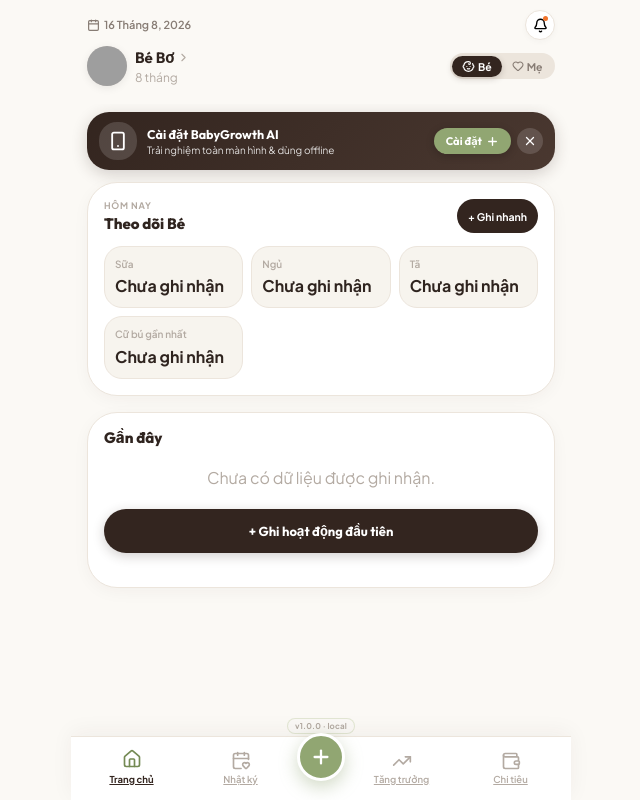
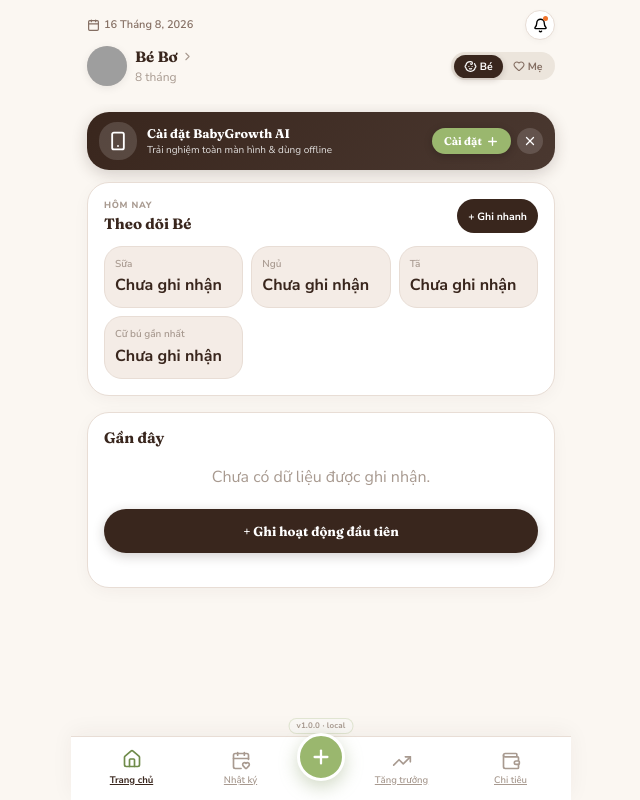
Before and after one commit to dvphuit/baby-growth, a React (Vite) app in the folder app/: page / in a window 1280 px wide. Shown: the whole page, without its empty margins (319-959 px from the left). Built offline with nearby package versions, Linux system fonts and the light colour scheme; grey boxes are pictures that could not be loaded.

Commit message:
Apply Haven wellness design tokens

```diff
--- a/app/index.html
+++ b/app/index.html
@@ -13,10 +13,10 @@
 
     <title>BabyGrowth AI | Theo dõi phát triển Bé & Mẹ</title>
 
-    <!-- Google Fonts: Outfit & Plus Jakarta Sans -->
+    <!-- Haven typography: Fraunces for reflective display, Nunito Sans for UI and body -->
     <link rel="preconnect" href="https://fonts.googleapis.com" />
     <link rel="preconnect" href="https://fonts.gstatic.com" crossorigin />
-    <link href="https://fonts.googleapis.com/css2?family=Outfit:wght@400;500;600;700;800&family=Plus+Jakarta+Sans:wght@400;500;600;700&display=swap" rel="stylesheet" />
+    <link href="https://fonts.googleapis.com/css2?family=Fraunces:opsz,wght@9..144,600;9..144,700&family=Nunito+Sans:opsz,wght@6..12,400;6..12,500;6..12,600;6..12,700;6..12,800;6..12,900&display=swap" rel="stylesheet" />
 
     <link rel="icon" href="/favicon.ico" sizes="48x48" />
     <link rel="icon" type="image/svg+xml" href="/favicon.svg" />
--- a/app/src/styles/refactor-primitives.css
+++ b/app/src/styles/refactor-primitives.css
@@ -1,13 +1,14 @@
 /* Shared primitives used by the local-first tracker views introduced in the v3 refactor. */
 
+/* Haven visual language: warm ivory canvas, espresso hierarchy, restorative sage, tactile care. */
 .app-card {
   width: 100%;
   box-sizing: border-box;
-  padding: var(--card-padding, 14px);
+  padding: var(--card-padding, 16px);
   background: var(--color-card-bg, #FFFFFF);
-  border: 1px solid var(--color-border-subtle, #E8E0D5);
-  border-radius: var(--radius-xl, 20px);
-  box-shadow: var(--shadow-card, 0 4px 16px rgba(51, 37, 31, 0.08));
+  border: 1px solid var(--color-border-subtle, #E8DDD5);
+  border-radius: var(--radius-lg, 24px);
+  box-shadow: var(--shadow-card, 0 4px 16px rgba(57, 38, 29, 0.06));
 }
 
 .section-header-row {
@@ -19,7 +20,7 @@
 
 .section-eyebrow {
   margin-bottom: 3px;
-  color: var(--color-text-muted, #8B817B);
+  color: var(--color-text-muted, #A89A90);
   font-size: 9px;
   font-weight: 800;
   letter-spacing: 0.08em;
@@ -27,7 +28,7 @@
 
 .section-title {
   margin: 0;
-  color: var(--color-text-primary, #33251F);
+  color: var(--color-text-primary, #39261D);
   font-family: var(--font-family-display, inherit);
   font-size: 15px;
   font-weight: 800;
@@ -44,18 +45,19 @@
   padding: 6px 11px;
   border: 0;
   border-radius: var(--radius-pill, 999px);
-  background: var(--color-primary-dark, #33251F);
+  background: var(--color-primary-dark, #39261D);
   color: #FFFFFF;
   font: inherit;
   font-size: 10.5px;
   font-weight: 700;
   cursor: pointer;
-  transition: transform var(--transition-fast, 120ms ease), background var(--transition-fast, 120ms ease);
+  transition: transform var(--transition-fast, 160ms ease), background var(--transition-fast, 160ms ease), box-shadow var(--transition-fast, 160ms ease);
 }
 
 .btn-primary-small:hover,
 .btn-primary-small:focus-visible {
-  background: var(--color-primary-dark-hover, #4A3830);
+  background: var(--color-primary-dark-hover, #5C3A27);
+  box-shadow: var(--shadow-floating);
 }
 
 .btn-primary-small:active {
@@ -74,13 +76,13 @@
   flex-direction: column;
   gap: 3px;
   padding: 10px;
-  border: 1px solid var(--color-border-subtle, #E8E0D5);
-  border-radius: var(--radius-md, 12px);
-  background: var(--color-card-warm, #FAF7F2);
+  border: 1px solid var(--color-border-subtle, #E8DDD5);
+  border-radius: var(--radius-md, 18px);
+  background: var(--color-card-warm, #F4ECE6);
 }
 
 .vital-label {
-  color: var(--color-text-muted, #8B817B);
+  color: var(--color-text-muted, #A89A90);
   font-size: 10px;
   font-weight: 600;
 }
@@ -91,7 +93,7 @@
   display: grid;
   place-items: center;
   gap: 8px;
-  color: var(--color-text-muted, #8B817B);
+  color: var(--color-text-muted, #A89A90);
   text-align: center;
 }
 
@@ -108,9 +110,9 @@
 .timeline-item-card {
   width: 100%;
   box-sizing: border-box;
-  border: 1px solid var(--color-border-subtle, #E8E0D5);
-  border-radius: var(--radius-lg, 16px);
-  background: var(--color-canvas, #FFFFFF);
+  border: 1px solid var(--color-border-subtle, #E8DDD5);
+  border-radius: var(--radius-md, 18px);
+  background: var(--color-canvas, #FBF7F2);
 }
 
 .timeline-tag,
@@ -124,16 +126,16 @@
 
 .timeline-tag {
   padding: 2px 7px;
-  background: var(--color-sage-light, #EBF2E3);
-  color: var(--color-sage-dark, #5E7736);
+  background: var(--color-sage-light, #EDF4E3);
+  color: var(--color-sage-dark, #6F8B4A);
   font-size: 9px;
   font-weight: 800;
 }
 
 .timeline-stat-pill {
   padding: 3px 7px;
-  border: 1px solid var(--color-border-subtle, #E8E0D5);
-  background: var(--color-card-warm, #FAF7F2);
+  border: 1px solid var(--color-border-subtle, #E8DDD5);
+  background: var(--color-card-warm, #F4ECE6);
   color: var(--color-text-secondary, #665B55);
   font-size: 10px;
   font-weight: 700;
--- a/app/src/styles/tokens.css
+++ b/app/src/styles/tokens.css
@@ -1,17 +1,17 @@
 /* ==========================================================================
-   DESIGN TOKENS - FREUD.AI WARM & EARTHY MINIMALIST THEME
+   DESIGN TOKENS - HAVEN WARM-MINIMAL WELLNESS THEME
    ========================================================================== */
 
 :root {
   /* Brand Core Palette */
-  --color-primary-dark: #33251F;        /* Deep Espresso Roasted Brown */
-  --color-primary-dark-hover: #231814;
-  --color-primary-brown: #46342B;
+  --color-primary-dark: #39261D;        /* Haven espresso anchor */
+  --color-primary-dark-hover: #5C3A27;
+  --color-primary-brown: #5C3A27;
 
-  --color-sage: #91A672;                /* Freud Sage Green */
-  --color-sage-dark: #748A54;
-  --color-sage-light: #EAF1E1;
-  --color-sage-subtle: #F2F7EC;
+  --color-sage: #9AB76E;                /* Restorative Sage */
+  --color-sage-dark: #6F8B4A;
+  --color-sage-light: #EDF4E3;
+  --color-sage-subtle: #F6F8F0;
 
   --color-mom-rose: #D9737D;
   --color-mom-rose-light: #FCECEF;
@@ -30,19 +30,19 @@
   --color-depressed-bg: #F2EDFD;
 
   /* Surfaces & Canvas */
-  --color-canvas: #FBF9F5;              /* Warm Canvas */
+  --color-canvas: #FBF7F2;              /* Warm ivory canvas */
   --color-card-bg: #FFFFFF;
-  --color-card-warm: #F7F4EE;
+  --color-card-warm: #F4ECE6;
   --color-card-sage: #F2F6ED;
 
   /* Text & Typography */
-  --color-text-primary: #2F241F;        /* Dark Warm Brown/Black */
-  --color-text-secondary: #877C74;      /* Soft Warm Gray */
-  --color-text-muted: #B3AAA2;          /* Light Warm Gray */
+  --color-text-primary: #39261D;        /* Espresso heading ink */
+  --color-text-secondary: #846E62;      /* Warm muted copy */
+  --color-text-muted: #A89A90;         /* Quiet metadata */
   --color-text-light: #FFFFFF;
 
   /* Borders & Dividers */
-  --color-border-subtle: #ECE5DC;
+  --color-border-subtle: #E8DDD5;
   --color-border-hover: #D7CCC0;
 
   /* Elevations & Shadows */
@@ -78,11 +78,11 @@
   --card-padding-sm: 12px;
 
   /* Typography */
-  --font-family-display: 'Outfit', -apple-system, BlinkMacSystemFont, 'Segoe UI', Roboto, sans-serif;
-  --font-family-body: 'Plus Jakarta Sans', -apple-system, BlinkMacSystemFont, 'Segoe UI', Roboto, sans-serif;
+  --font-family-display: 'Fraunces', Georgia, serif;
+  --font-family-body: 'Nunito Sans', -apple-system, BlinkMacSystemFont, 'Segoe UI', sans-serif;
 
   /* Transitions */
-  --transition-fast: 0.15s cubic-bezier(0.4, 0, 0.2, 1);
-  --transition-normal: 0.25s cubic-bezier(0.4, 0, 0.2, 1);
+  --transition-fast: 0.16s cubic-bezier(0.23, 1, 0.32, 1);
+  --transition-normal: 0.22s cubic-bezier(0.23, 1, 0.32, 1);
   --transition-smooth: 0.35s cubic-bezier(0.34, 1.2, 0.64, 1);
 }
```
